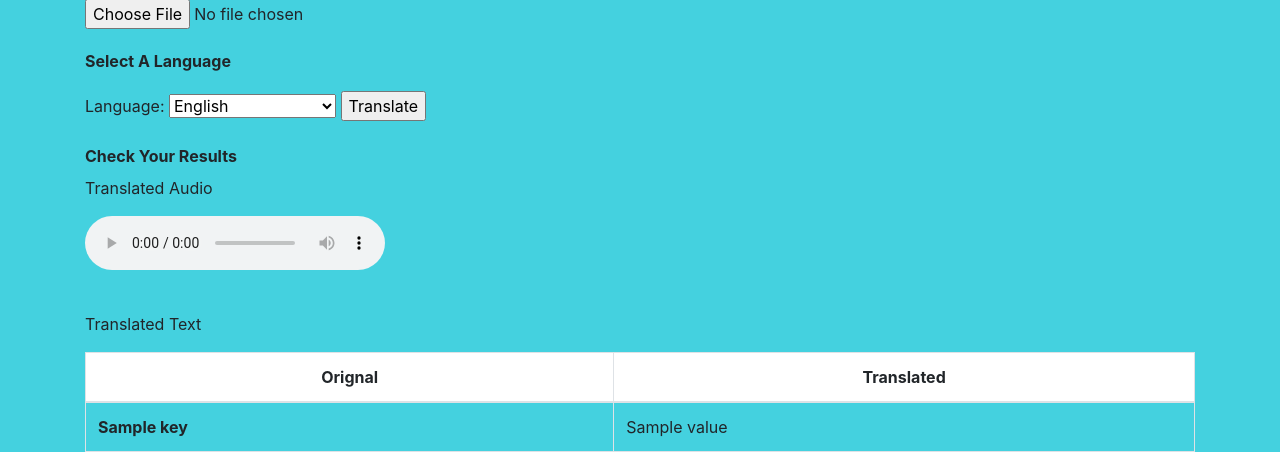
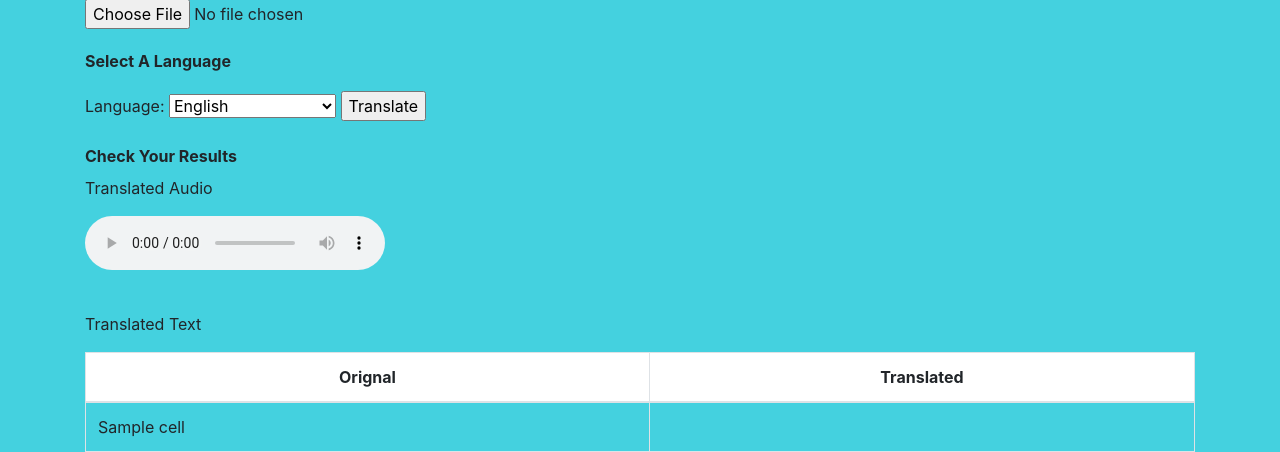
Before and after one commit to MahimaSunmoriya/CSCE-5214-Software-devlopment-of-AI, a Flask app: template ImageToSpeech-master/templates/index.html in a window 1280 px wide. Shown: the part 813-1265 px from the top of the page. Run offline with Flask 2, Linux system fonts and the light colour scheme; the template is opened without the code that fills it: most values are stand-ins (such as "Sample title", 1, 10 or a date in 2020); parts of the project's set-up code (start-up, migrations or seed data) failed here and were passed over; some libraries are stand-ins or nearby versions.

Commit message:
Add files via upload

```diff
--- a/ImageToSpeech-master/templates/index.html
+++ b/ImageToSpeech-master/templates/index.html
@@ -1,6 +1,4 @@
-{% extends 'base.html' %}
-
-{% block content %}
+{% extends 'base.html' %} {% block content %}
 <h1 style="text-align:center; font-size:50px;"> <strong>TRANSLATOR GURU</strong> </h1>
 <p style="text-align:center; font-size:20px;"> <strong>Helping You Understand The World</strong> </p>
 
@@ -17,7 +15,7 @@
 <div class="form-group" method="GET">
     <label> <strong>Capture OR Upload Your Image</strong> </label>
     <form style="padding-bottom: 20px;" action="{{url_for ('video') }}" method="GET">
-        <input type="submit" id=capture  value="Capture Image" action="{{url_for ('video') }}">
+        <input type="submit" id=capture value="Capture Image" action="{{url_for ('video') }}">
     </form>
     <form enctype=multipart/form-data style="padding-bottom: 20px;" action="{{url_for ('index') }}" method=post>
         <input type=file name=file>
@@ -37,6 +35,7 @@
             <option value="hi">Hindi</option>
             <option value="ko">Korean</option>
             <option value="ja">Japanese</option>
+
         </select>
         <input type="submit" id=translate name="Start_translate" value=Translate>
         </label>
@@ -46,7 +45,7 @@
         <div>
             <!-- <img src= "../Image.jpg"> -->
             <!-- <img src="{{url_for('static', filename='Image.jpg')}}" /> -->
-	<audio id = "adi" display = "none" controls>
+            <audio id="adi" display="none" controls>
 	    <source src="{{url_for('static', filename='output.mp3')}}" type = "audio/mpeg"></source>
 	</audio>
         </div>
@@ -80,10 +79,11 @@
         </tr>
     </thead>
     <tbody>
-  {% for key, value in text.items() %}
+        {% for row in text %}
         <tr>
-      <th> {{ key }} </th>
-      <td> {{ value }} </td>
+            {% for cell in row %}
+            <td> {{ cell }} </td>
+            {% endfor %}
         </tr>
         {% endfor %}
     </tbody>
```
Lines whose indentation alone changed are shown as unchanged.
